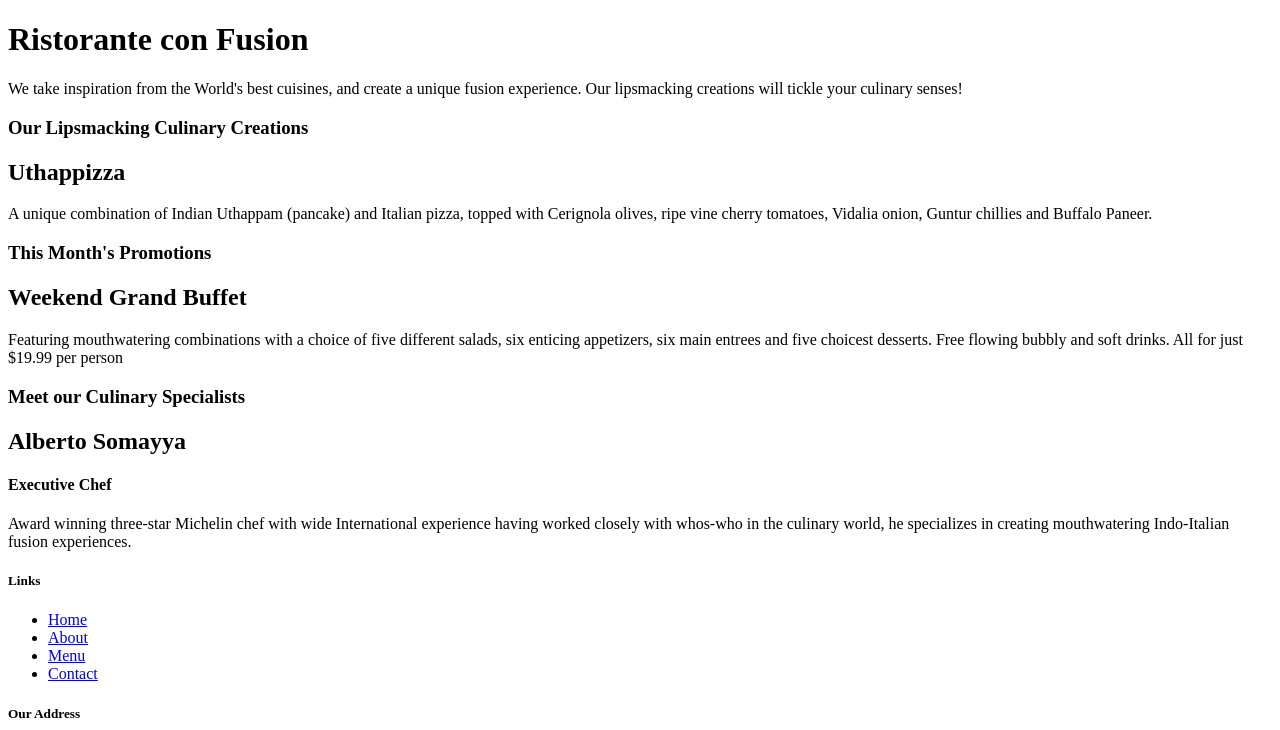
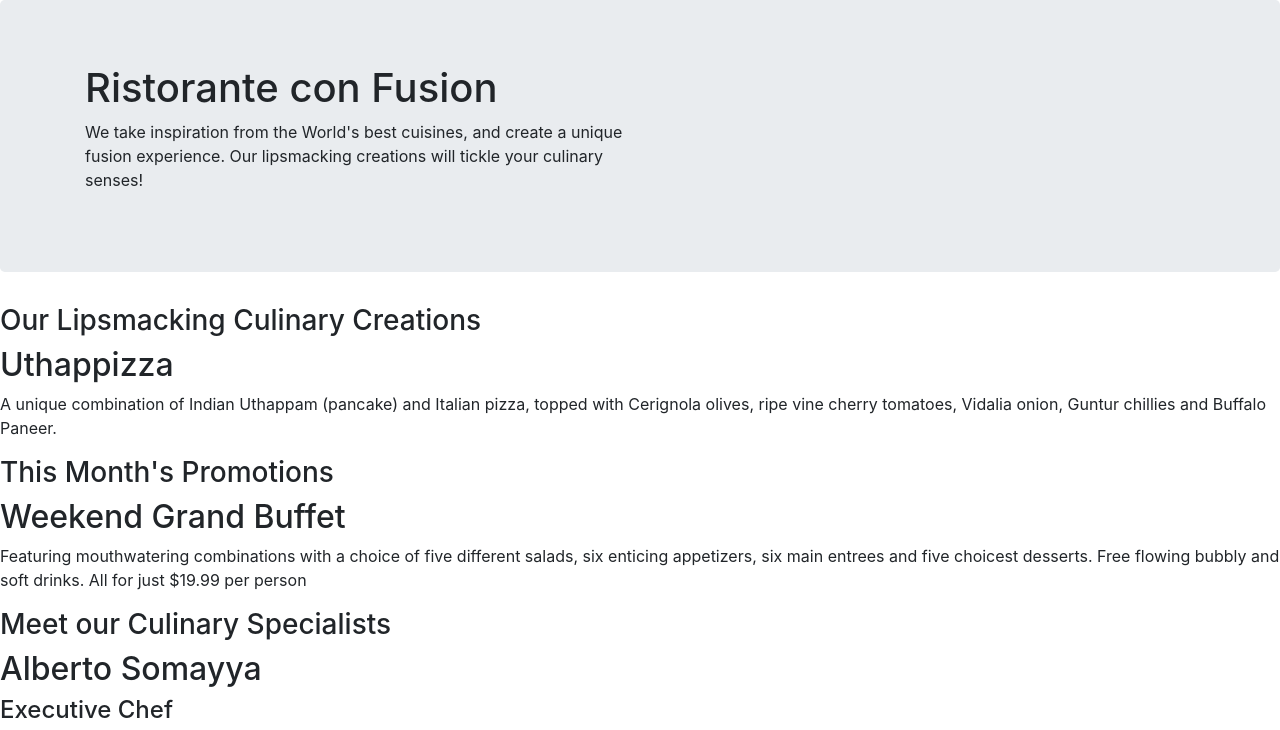
Before and after one commit to NguyenThuat01/assignments-fer201m, a website: page index.html in a window 1280 px wide. Shown: the top 730 px of the page. Drawn offline with nearby package versions, Linux system fonts and the light colour scheme.

Commit message:
Intro. to Bootstrap

```diff
--- a/index.html
+++ b/index.html
@@ -3,14 +3,21 @@
 
 <head>
     <title>Ristorante Con Fusion</title>
+    <!-- Required meta tags always come first -->
+    <meta charset="utf-8">
+    <meta name="viewport" content="width=device-width, initial-scale=1, shrink-to-fit=no">
+    <meta http-equiv="x-ua-compatible" content="ie=edge">
+    <!-- Bootstrap CSS -->
+    <link rel="stylesheet" href="node_modules/bootstrap/dist/css/bootstrap.min.css">
+
 </head>
 
 <body>
 
-    <header>
-        <div>
-            <div>
-                <div>
+    <header class="jumbotron">
+        <div class="container">
+            <div class="row">
+                <div class="col-12 col-sm-6">
                     <h1>Ristorante con Fusion</h1>
                     <p>We take inspiration from the World's best cuisines, and create a unique fusion experience. Our lipsmacking creations will tickle your culinary senses!</p>
                 </div>
@@ -97,5 +104,10 @@
     </footer>
 
 </body>
+<!-- jQuery first, then Popper.js, then Bootstrap JS. -->
+<script src="node_modules/jquery/dist/jquery.slim.min.js"></script>
+<script src="node_modules/popper.js/dist/umd/popper.min.js"></script>
+<script src="node_modules/bootstrap/dist/js/bootstrap.min.js"></script>
+
 
 </html>
```
Also changed, not shown: package.json (+6 -1 lines), 1 other file.
